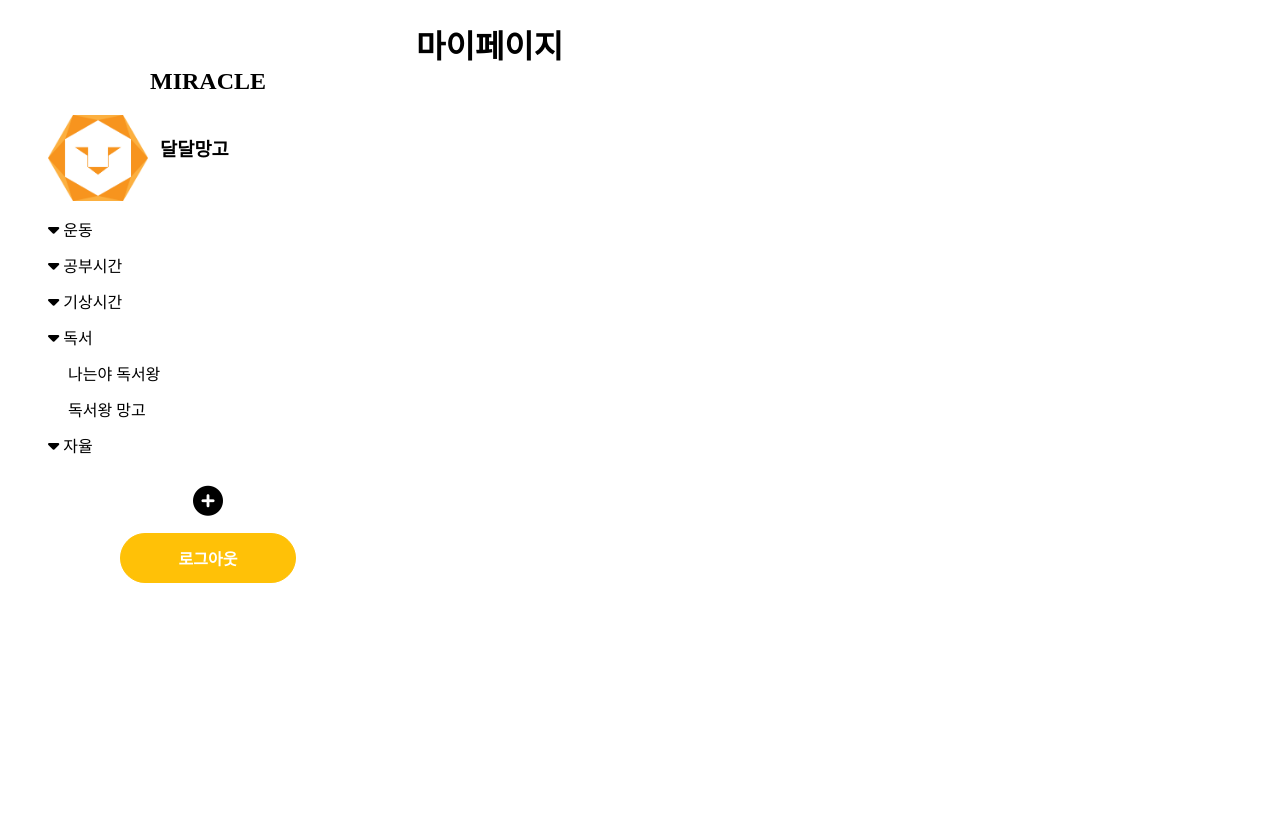
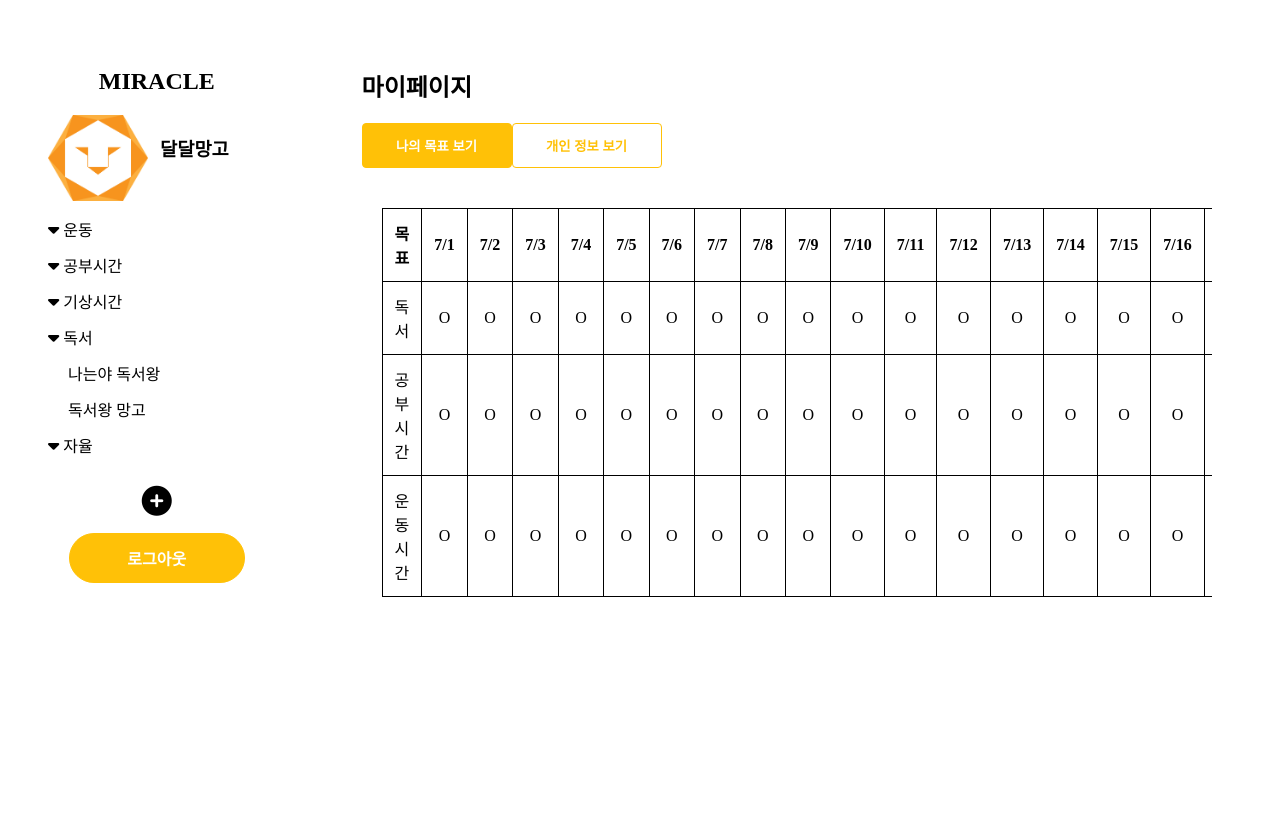
Before and after one commit to hyeoneedyou/Miracle, a Django app: page /users/mypage/ in a window 1280 px wide. Run offline with Django 3.2, Linux system fonts and the light colour scheme; some libraries are stand-ins or nearby versions; some web fonts are replaced.

Commit message:
feat: Add mypage

```diff
--- a/miracle/static/css/main.css
+++ b/miracle/static/css/main.css
@@ -14,6 +14,7 @@
   width: 15%;
   font-size: 1.2rem;
   padding: var(--padding-large) 0;
+  margin: 0 12px;
 }
 
 .goal_day {
--- /dev/null
+++ b/miracle/static/css/mypage.css
@@ -0,0 +1,79 @@
+.btn {
+  color: var(--main-orange-color);
+  border: 1px solid var(--main-orange-color);
+  background: var(--white-color);
+  text-decoration: none;
+  display: block;
+  padding: var(--padding-small);
+  width: 150px;
+  text-align: center;
+  font-weight: 800;
+  border-radius: 0.3em;
+}
+
+.btn.clicked {
+  color: var(--white-color);
+  border: 1px solid var(--main-orange-color);
+  background: var(--main-orange-color);
+  text-decoration: none;
+  display: block;
+  padding: var(--padding-small);
+  width: 150px;
+  text-align: center;
+  font-weight: 800;
+  border-radius: 0.3em;
+}
+
+.my_tab {
+  display: flex;
+}
+
+.my_content {
+  padding: var(--padding-large);
+}
+
+/* goal */
+
+.my_goal {
+  width: 100%;
+  overflow-x: auto;
+  padding: var(--padding-large) 0;
+}
+
+table {
+  border-collapse: collapse;
+}
+
+th,
+td {
+  border: 0.5px solid;
+  text-align: center;
+  padding: var(--padding-small);
+}
+
+/* info */
+.my_info {
+  display: none;
+  padding: var(--padding-large) 0;
+}
+
+.my_info_list {
+  list-style: none;
+  margin: 0px;
+  padding: 0px;
+}
+
+.my_info_list li {
+  margin-bottom: 10px;
+  background: #f9f9ff;
+  display: block;
+  line-height: 40px;
+  padding: 0px 18px;
+  font-size: 14px;
+  font-family: "Roboto", sans-serif;
+  color: #777777;
+}
+
+span {
+  float: right;
+}
--- /dev/null
+++ b/miracle/static/js/mypage.js
@@ -0,0 +1,36 @@
+const goalBtn = document.querySelector(".my_goalBtn"),
+  infoBtn = document.querySelector(".my_infoBtn"),
+  goal = document.querySelector(".my_goal"),
+  info = document.querySelector(".my_info");
+
+goalBtn.addEventListener("click", () => {
+  goalBtn.classList.add("clicked");
+  infoBtn.classList.remove("clicked");
+  goal.style.display = "block";
+  info.style.display = "none";
+});
+
+infoBtn.addEventListener("click", () => {
+  goalBtn.classList.remove("clicked");
+  infoBtn.classList.add("clicked");
+  goal.style.display = "none";
+  info.style.display = "block";
+});
+
+// function goalClick() {
+//   // my_goalBtn class -> clicked 추가
+//   // my_info class -> clicked 삭제
+//   goal.classList.toggle("clicked");
+//   info.classList.toggle("clicked");
+//   goal.style.display = "block";
+//   info.style.display = "none";
+// }
+
+// function infoClick() {
+//   // my_goalBtn class -> clicked 삭제
+//   // my_info class -> clicked 추가
+//   goal.classList.toggle("clicked");
+//   info.classList.toggle("clicked");
+//   goal.style.display = "none";
+//   info.style.display = "block";
+// }
--- a/users/templates/users/mypage.html
+++ b/users/templates/users/mypage.html
@@ -1,6 +1,125 @@
 {% extends 'base.html' %}
 {% load static %}
+{% block content %}
 
-{% block content %}
-<h1>마이페이지</h1>
+<link rel="stylesheet" href="{% static 'css/mypage.css' %}">
+
+<section class="main">
+  <h1 class="my_title">마이페이지</h1>
+  <div class="my_tab">
+    <button class="btn clicked my_goalBtn">나의 목표 보기</button>
+    <button class="btn my_infoBtn">개인 정보 보기</button>
+  </div>
+  <div class="my_content">
+    <div class="my_goal">
+      <table>
+        <thead>
+          <tr>
+            <th class="my_goal_name">목표</th>
+            <th>7/1</th>
+            <th>7/2</th>
+            <th>7/3</th>
+            <th>7/4</th>
+            <th>7/5</th>
+            <th>7/6</th>
+            <th>7/7</th>
+            <th>7/8</th>
+            <th>7/9</th>
+            <th>7/10</th>
+            <th>7/11</th>
+            <th>7/12</th>
+            <th>7/13</th>
+            <th>7/14</th>
+            <th>7/15</th>
+            <th>7/16</th>
+            <th>7/17</th>
+            <th>7/18</th>
+            <th>7/19</th>
+            <th>7/20</th>
+          </tr>
+        </thead>
+        <tr>
+          <td class="my_goal_name">독서</td>
+          <td>O</td>
+          <td>O</td>
+          <td>O</td>
+          <td>O</td>
+          <td>O</td>
+          <td>O</td>
+          <td>O</td>
+          <td>O</td>
+          <td>O</td>
+          <td>O</td>
+          <td>O</td>
+          <td>O</td>
+          <td>O</td>
+          <td>O</td>
+          <td>O</td>
+          <td>O</td>
+          <td>O</td>
+          <td>O</td>
+          <td>O</td>
+          <td>O</td>
+        </tr>
+        <tr>
+          <td class="my_goal_name">공부시간</td>
+          <td>O</td>
+          <td>O</td>
+          <td>O</td>
+          <td>O</td>
+          <td>O</td>
+          <td>O</td>
+          <td>O</td>
+          <td>O</td>
+          <td>O</td>
+          <td>O</td>
+          <td>O</td>
+          <td>O</td>
+          <td>O</td>
+          <td>O</td>
+          <td>O</td>
+          <td>O</td>
+          <td>O</td>
+          <td>O</td>
+          <td>O</td>
+          <td>O</td>
+        </tr>
+        <tr>
+          <td class="my_goal_name">운동시간</td>
+          <td>O</td>
+          <td>O</td>
+          <td>O</td>
+          <td>O</td>
+          <td>O</td>
+          <td>O</td>
+          <td>O</td>
+          <td>O</td>
+          <td>O</td>
+          <td>O</td>
+          <td>O</td>
+          <td>O</td>
+          <td>O</td>
+          <td>O</td>
+          <td>O</td>
+          <td>O</td>
+          <td>O</td>
+          <td>O</td>
+          <td>O</td>
+          <td>O</td>
+        </tr>
+      </table>
+    </div>
+    <div class="my_info">
+      <ul class="my_info_list">
+        <li>이름<span>소도현</span></li>
+        <li>비밀번호<span>1111</span></li>
+        <li>닉네임<span>달달망고</span></li>
+        <li>info <span>what</span></li>
+      </ul>
+    </div>
+  </div>
+  </div>
+</section>
+
+<script src="{% static 'js/mypage.js' %}"></script>
 {% endblock %}
```
